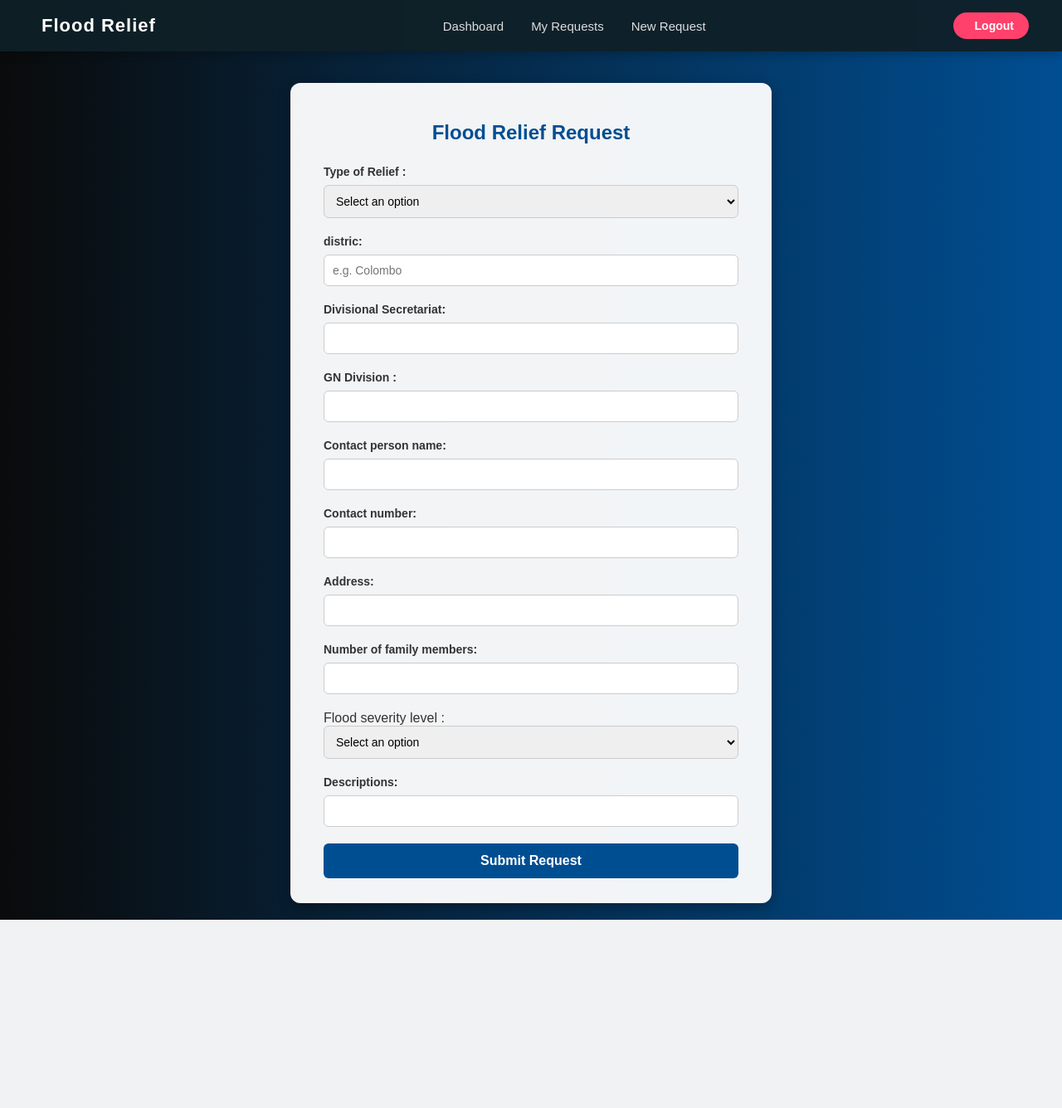
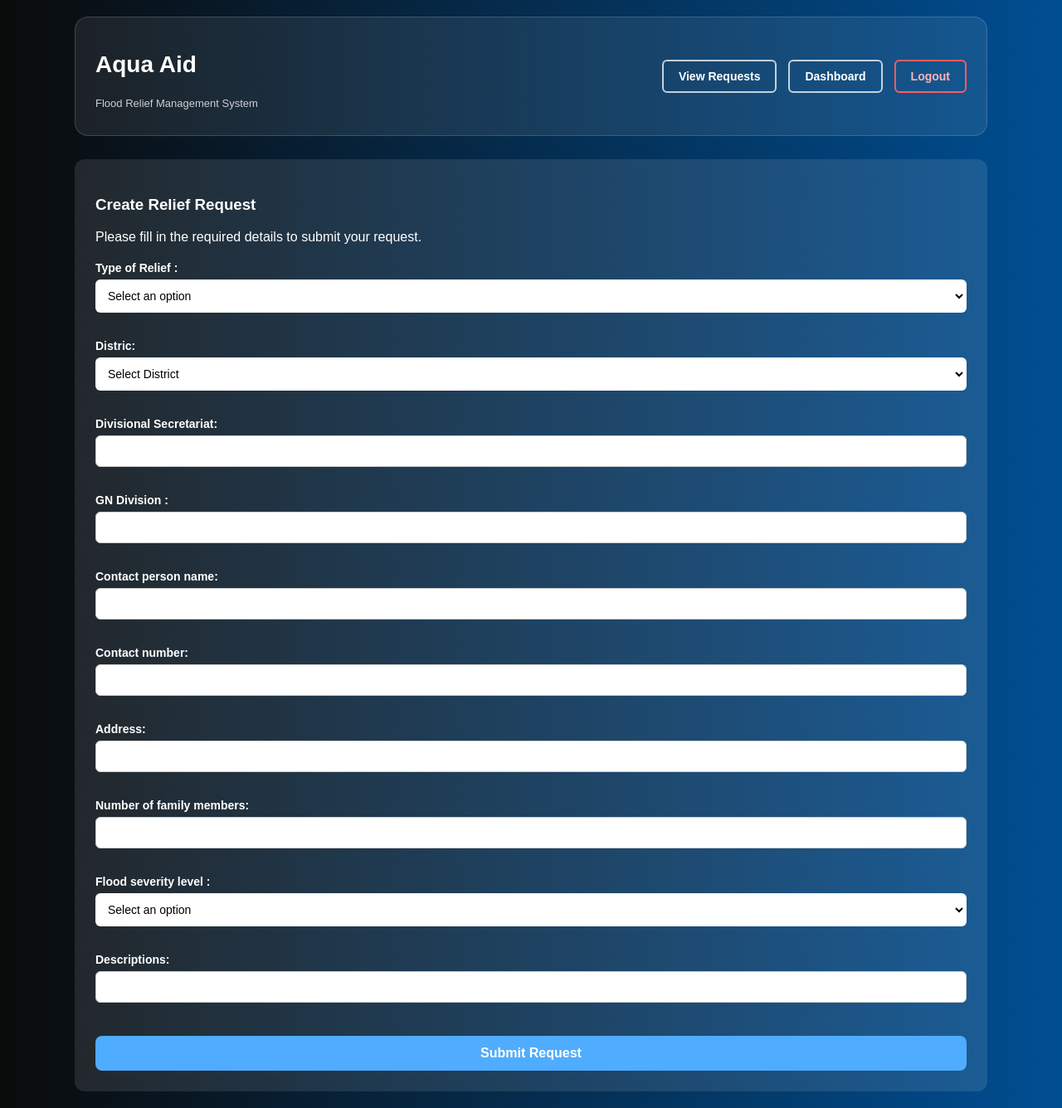
Before and after one commit to DinithiHimayaPerera/Flood-Relief-Management-System, a PHP site: page /create_request.php in a window 1280 px wide. Shown: the whole page at 83% size. Before the commit the page ends 1109 px from the top, so only its background shows below. Run offline with PHP 8.4, Linux system fonts and the light colour scheme; a user stored in the database is signed in.

Commit message:
Update create_request.php
Updated create request.php with properly designed css and modified php codes

```diff
--- a/create_request.php
+++ b/create_request.php
@@ -33,7 +33,7 @@ if ($_SERVER["REQUEST_METHOD"] == "POST")
         $description =$_POST ['description'];
 
         $sql = "INSERT INTO relief_requests (user_id, relief_type, district, division, gn_division, contact_person_name,contact_number, address , family_members, severity, description   )
-                VALUES  ('$user_id' , '$relief_type' , '$district' , '$division' , '$gn_division' ,' $contact_person_name','$contact_number', '$address' ,'$family_members' , '$severity' , '$description'   ) " ;
+                VALUES  ('$user_id' , '$relief_type' , '$district' , '$division' , '$gn_division' ,'$contact_person_name','$contact_number', '$address' ,'$family_members' , '$severity' , '$description'   ) " ;
        if ($link -> query ($sql) == TRUE){
         header ("Location: view_requests.php?success = true");
         exit();
@@ -56,12 +56,10 @@ body {
     background: linear-gradient(to right, #0a0b0b, #004e92);
     color: white;
     font-family: Arial, sans-serif;
-    display: flex;
-    justify-content: center;
-    align-items: center;
+
     margin: 0;
     padding: 20px;
-    padding-top: 100px;
+
 }
  .topic {
     background: rgba(255, 255, 255, 0.95);
@@ -117,29 +115,181 @@ form button {
 form button:hover {
     background-color: #003666;
 }
+form {
+    margin-top: 20px;
+}
 
+form label {
+    display: block;
+    margin-top: 12px;
+    margin-bottom: 6px;
+    font-size: 14px;
+}
+
+form input,
+form select {
+    width: 100%;
+    padding: 10px;
+    border-radius: 6px;
+    border: 1px solid rgba(255,255,255,0.2);
+    background:white;
+    color:black;
+}
+
+form input::placeholder {
+    color: rgba(255,255,255,0.6);
+}
+
+.btn-submit {
+    width: 100%;
+    margin-top: 20px;
+    padding: 12px;
+    background: #4facfe;
+    border: none;
+    border-radius: 8px;
+    font-weight: bold;
+    color: white;
+    cursor: pointer;
+    transition: 0.3s;
+}
+
+.btn-submit:hover {
+    background: #2c82f6;
+}
+.dashboard-container {
+    max-width: 1100px;
+    margin: auto;
+}
+
+
+.panel-section {
+    background: rgba(255,255,255,0.1);
+    padding: 25px;
+    border-radius: 12px;
+}
+.nav-links {
+    display: flex;
+    gap: 14px;
+    flex-wrap: wrap;
+    align-items: center;
+}
+.navbar {
+    display: flex;
+    justify-content: space-between;
+    align-items: center;
+    gap: 20px;
+    flex-wrap: wrap;
+    padding: 18px 24px;
+    margin-bottom: 28px;
+    border: 1px solid rgba(255,255,255,0.16);
+    border-radius: 16px;
+    background: rgba(255,255,255,0.08);
+}
+
+.brand-section h2 {
+    font-size: 28px;
+    font-weight: bold;
+}
+
+.brand-section p {
+    font-size: 13px;
+    color: rgba(255,255,255,0.78);
+    margin-top: 4px;
+}
+.btn-nav {
+    text-decoration: none;
+    color: white;
+    border: 2px solid rgba(255,255,255,0.75);
+    padding: 10px 18px;
+    border-radius: 6px;
+    font-weight: bold;
+    font-size: 14px;
+    transition: 0.3s;
+    background: transparent;
+}
+
+.btn-nav:hover {
+    background: white;
+    color: #004e92;
+}
+
+.btn-logout {
+    border-color: #ff5c5c;
+    color: #ffb3b3;
+}
+
+.btn-logout:hover {
+    background: #ff5c5c;
+    color: white;
+}
 
     </style>
 </head>
 <body>
-    <?php include 'navbar.php'; ?>
-    <div class = "topic">
-        <h1> Flood Relief Request </h1>
 
-        <form action = "" method = "POST">
+
+
+<div class="dashboard-container">
+
+
+    <div class="navbar">
+        <div class="brand-section">
+            <h2>Aqua Aid</h2>
+            <p>Flood Relief Management System</p>
+        </div>
+
+        <div class="nav-links">
+            <a href="view_requests.php" class="btn-nav">View Requests</a>
+            <a href="dashboard.php" class="btn-nav">Dashboard</a>
+            <a href="logout.php" class="btn-nav btn-logout">Logout</a>
+        </div>
+    </div>
+
+
+    <div class="panel-section">
+
+        <h3>Create Relief Request</h3>
+        <p>Please fill in the required details to submit your request.</p>
+
+        <form method="POST">
 
         <label> Type of Relief :  </label>
-        <select name="relief_type" aria-label="Default select example">
-            <option selected>Select an option</option>
+        <select name="relief_type" required aria-label="Default select example">
+            <option value="">Select an option</option>
             <option value="Food">Food</option>
             <option value="Water">Water</option>
             <option value="Medicine">Medicine</option>
             <option value="Shelter">Shelter</option>
         </select>
 
-        <label>distric:</label>
-        <input type="text" name="district" placeholder="e.g. Colombo" required>
-
+        <label>Distric:</label>
+<select name="district" required>
+    <option value="">Select District</option>
+    <option value="Colombo">Colombo</option>
+    <option value="Gampaha">Gampaha</option>
+    <option value="Kalutara">Kalutara</option>
+    <option value="Kandy">Kandy</option>
+    <option value="Matale">Matale</option>
+    <option value="Nuwara Eliya">Nuwara Eliya</option>
+    <option value="Galle">Galle</option>
+    <option value="Matara">Matara</option>
+    <option value="Hambantota">Hambantota</option>
+    <option value="Jaffna">Jaffna</option>
+    <option value="Kurunegala">Kurunegala</option>
+    <option value="Anuradhapura">Anuradhapura</option>
+    <option value="Polonnaruwa">Polonnaruwa</option>
+    <option value="Badulla">Badulla</option>
+    <option value="Monaragala">Monaragala</option>
+    <option value="Ratnapura">Ratnapura</option>
+    <option value="Kegalle">Kegalle</option>
+    <option value="Trincomalee">Trincomalee</option>
+    <option value="Batticaloa">Batticaloa</option>
+    <option value="Ampara">Ampara</option>
+    <option value="Mannar">Mannar</option>
+    <option value="Vavuniya">Vavuniya</option>
+    <option value="Kilinochchi">Kilinochchi</option>
+    <option value="Mullaitivu">Mullaitivu</option>
+</select>
         <label>Divisional Secretariat:</label>
         <input type="text" name="division" required>
 
@@ -150,17 +300,17 @@ form button:hover {
         <input type="text" name="contact_person_name" required>
 
         <label>Contact number:</label>
-        <input type="text" name="contact_number" required>
+        <input type="tel" name="contact_number" required pattern="[0-9]{10}"placeholder="e.g.0771234567">
 
         <label>Address:</label>
-        <input type="text" name="address" required>
+        <input type="text" name="address" >
 
         <label>Number of family members:</label>
-        <input type="text" name="family_members" required>
+        <input type="number" name="family_members" required min="1" max="20">
 
-        <lable> Flood severity level :  </lable>
-        <select name="severity" aria-label="Default select example">
-            <option selected>Select an option</option>
+        <label> Flood severity level :  </label>
+        <select name="severity" required aria-label="Default select example">
+            <option value="">Select an option</option>
             <option value="Low">Low</option>
             <option value="Medium">Medium</option>
             <option value="High">High</option>
@@ -169,9 +319,9 @@ form button:hover {
 
 
         <label>Descriptions:</label>
-        <input type="text" name="description" required>
+        <input type="text" name="description" >
 
-        <button type="submit">Submit Request</button>
+        <button type="submit" class="btn-submit">Submit Request</button>
 
         </form>
     </div>
```
